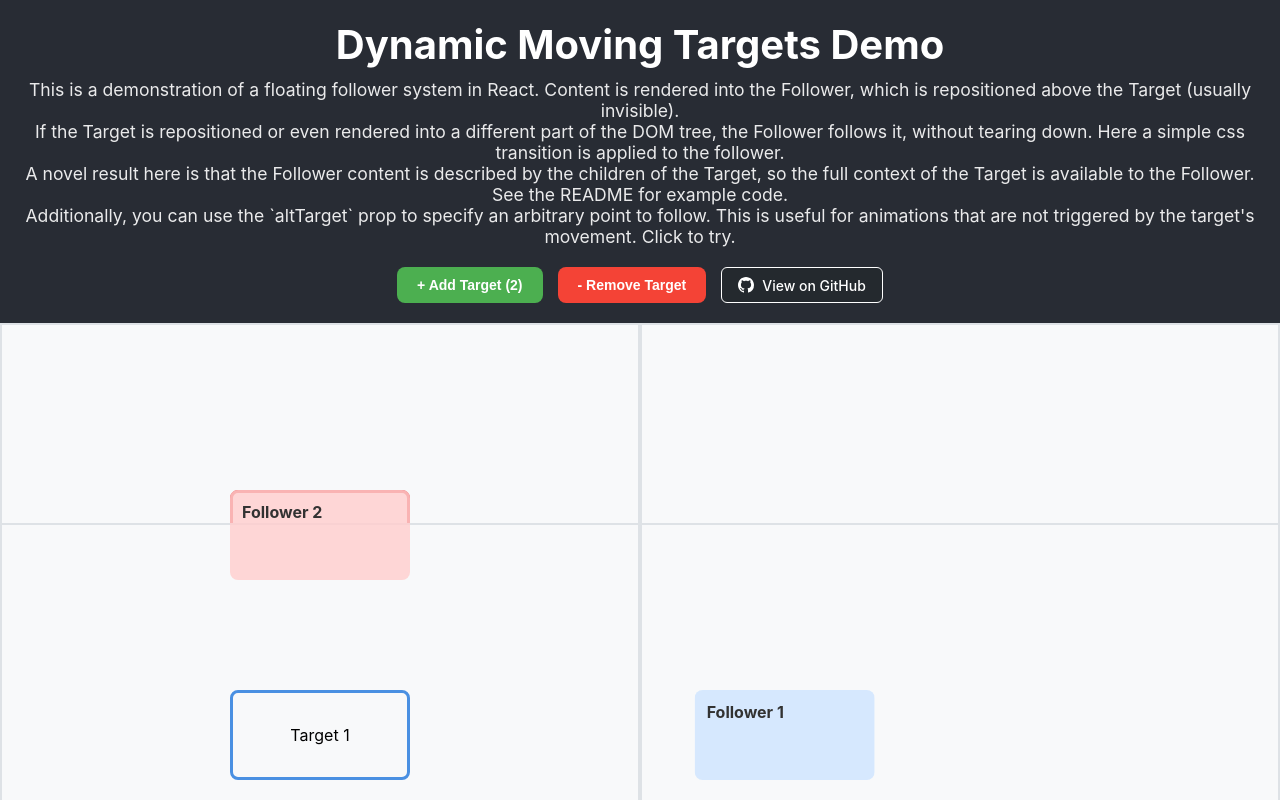
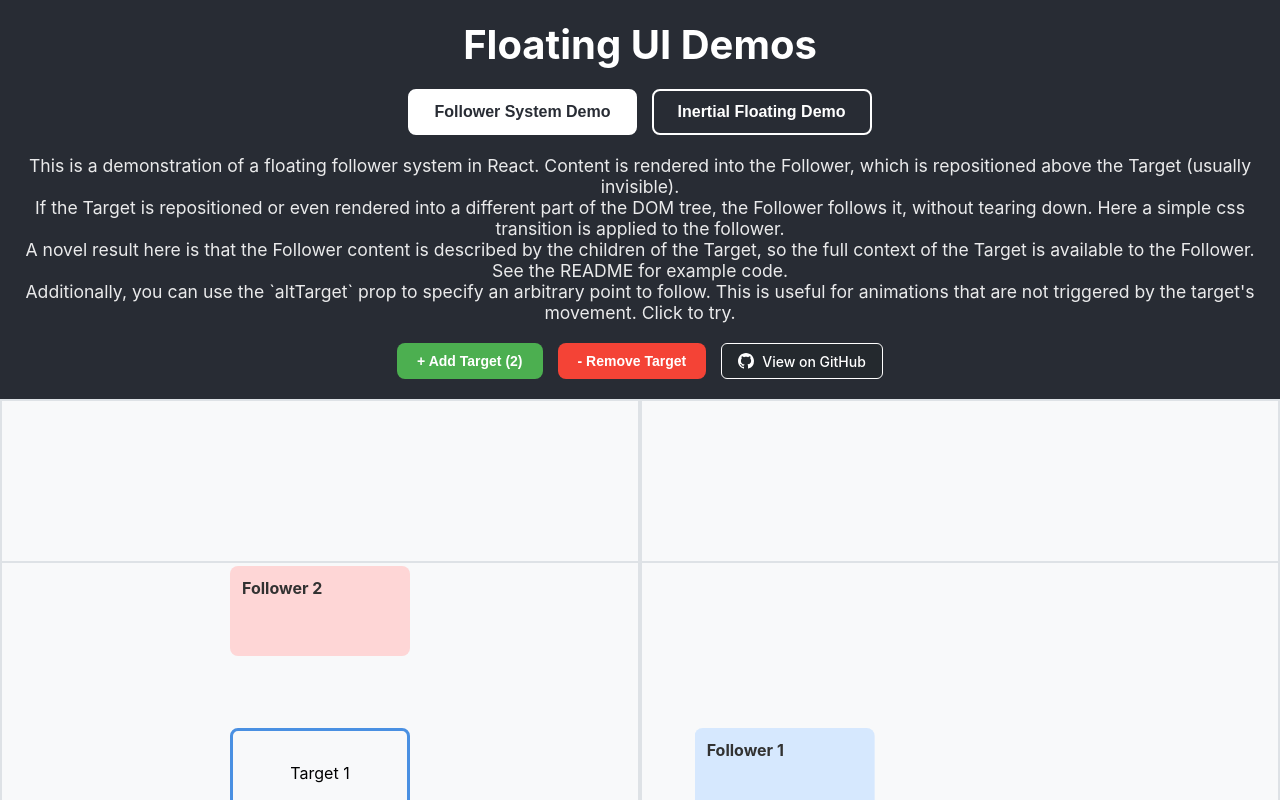
Before and after one commit to kumavis/react-animated-overlay, a React (Create React App) app: page / in a window 1280 px wide. Built offline with nearby package versions, Linux system fonts and the light colour scheme.

Commit message:
feat: initial inertial animation demo

```diff
--- a/package.json
+++ b/package.json
@@ -13,6 +13,7 @@
     "@types/node": "^16.18.126",
     "@types/react": "^19.1.11",
     "@types/react-dom": "^19.1.7",
+    "framer-motion": "^12.23.12",
     "react": "^19.1.1",
     "react-dom": "^19.1.1",
     "react-scripts": "5.0.1",
--- a/src/App.css
+++ b/src/App.css
@@ -15,6 +15,41 @@
 .App-header h1 {
   margin: 0 0 10px 0;
   font-size: 2.5rem;
+}
+
+.demo-navigation {
+  margin: 20px 0;
+  display: flex;
+  gap: 15px;
+  justify-content: center;
+  align-items: center;
+}
+
+.nav-button {
+  padding: 12px 24px;
+  border: 2px solid #ffffff;
+  border-radius: 8px;
+  font-size: 16px;
+  font-weight: bold;
+  cursor: pointer;
+  transition: all 0.3s ease-in-out;
+  background-color: transparent;
+  color: white;
+  min-width: 180px;
+}
+
+.nav-button:hover {
+  background-color: rgba(255, 255, 255, 0.1);
+  transform: translateY(-2px);
+}
+
+.nav-button.active {
+  background-color: #ffffff;
+  color: #282c34;
+}
+
+.nav-button.active:hover {
+  background-color: #f0f0f0;
 }
 
 .App-header p {
@@ -70,6 +105,13 @@
 }
 
 .quadrant-container {
+  flex: 1;
+  display: flex;
+  flex-direction: column;
+  min-height: 0;
+}
+
+.demo-content {
   flex: 1;
   display: flex;
   flex-direction: column;
@@ -141,6 +183,13 @@ body > div[style*="position: fixed"] {
   z-index: 1000;
 }
 
+/* Inertial floating panel - ensure proper positioning */
+.inertial-floating-panel {
+  position: fixed !important;
+  z-index: 2000 !important;
+  transform-origin: top left;
+}
+
 /* Follower styling - make it more visible */
 .follower {
   z-index: 1000;
--- a/src/App.tsx
+++ b/src/App.tsx
@@ -1,5 +1,6 @@
 import React, { useState, useEffect, useRef } from "react";
 import { FollowerProvider, FollowPortal } from "./components/FollowerSystem";
+import InertialFloatingDemo from "./components/InertialFloatingDemo";
 import "./App.css";
 
 interface Target {
@@ -46,6 +47,7 @@ const TargetRepresentation: React.FC<{ id: string, targetRef: React.Ref<HTMLDivE
 }
 
 function AppContent() {
+  const [currentDemo, setCurrentDemo] = useState<'follower' | 'inertial'>('follower');
   const [targets, setTargets] = useState<Target[]>(() => {
     const now = Date.now();
     return [
@@ -181,17 +183,44 @@ function AppContent() {
   return (
     <div className="App">
       <header className="App-header">
-        <h1>Dynamic Moving Targets Demo</h1>
+        <h1>Floating UI Demos</h1>
+
+        <div className="demo-navigation">
+          <button
+            onClick={() => setCurrentDemo('follower')}
+            className={`nav-button ${currentDemo === 'follower' ? 'active' : ''}`}
+          >
+            Follower System Demo
+          </button>
+          <button
+            onClick={() => setCurrentDemo('inertial')}
+            className={`nav-button ${currentDemo === 'inertial' ? 'active' : ''}`}
+          >
+            Inertial Floating Demo
+          </button>
+        </div>
+
+        {currentDemo === 'follower' && (
           <p>
             This is a demonstration of a floating follower system in React. Content is rendered into the Follower, which is repositioned above the Target (usually invisible).
-          <br/>
+            <br />
             If the Target is repositioned or even rendered into a different part of the DOM tree, the Follower follows it, without tearing down. Here a simple css transition is applied to the follower.
             <br />
             A novel result here is that the Follower content is described by the children of the Target, so the full context of the Target is available to the Follower. See the README for example code.
             <br />
             Additionally, you can use the `altTarget` prop to specify an arbitrary point to follow. This is useful for animations that are not triggered by the target's movement. Click to try.
           </p>
+        )}
 
+        {currentDemo === 'inertial' && (
+          <p>
+            This demo shows how to use Framer Motion for an inertial animation for the Follower.
+            <br />
+            Click to move the target and watch the panel follow with smooth inertia. Click in a triangle shape to see the smooth motion curves.
+          </p>
+        )}
+
+        {currentDemo === 'follower' && (
           <div className="target-controls">
             <button
               onClick={addTarget}
@@ -242,9 +271,12 @@ function AppContent() {
               View on GitHub
             </a>
           </div>
+        )}
       </header>
 
-      <main
+      <main className="demo-content">
+        {currentDemo === 'follower' ? (
+          <div
             className="quadrant-container"
             onClick={handlePageClick}
           >
@@ -256,8 +288,13 @@ function AppContent() {
               {renderQuadrant(2)}
               {renderQuadrant(3)}
             </div>
+          </div>
+        ) : (
+          <InertialFloatingDemo />
+        )}
       </main>
 
+      {currentDemo === 'follower' && (
         <footer className="App-footer">
           <p>{targets.length} targets moving independently • Each has its own follower</p>
           <div style={{ marginTop: "10px" }}>
@@ -282,6 +319,7 @@ function AppContent() {
             })}
           </div>
         </footer>
+      )}
     </div>
   );
 }
--- /dev/null
+++ b/src/components/InertialFloatingDemo.tsx
@@ -0,0 +1,182 @@
+import React, { useEffect, useRef, useState } from "react";
+import {
+  useFloating,
+  autoUpdate,
+  offset,
+  flip,
+  shift,
+  useDismiss,
+  useRole,
+  useInteractions,
+  FloatingPortal,
+} from "@floating-ui/react";
+import { motion, useSpring } from "framer-motion";
+
+/**
+ * A demo showing a floating element that follows a virtual position with inertial animation.
+ * Uses a virtual element reference that gets updated on clicks, with smooth spring-based movement.
+ */
+export default function InertialFloatingDemo() {
+  // const [open, setOpen] = useState(true);
+  const [virtualPosition, setVirtualPosition] = useState({ x: 100, y: 100 });
+  const containerRef = useRef<HTMLDivElement>(null);
+
+  const {
+    refs,
+    context,
+    x,               // target x from Floating UI
+    y,               // target y from Floating UI
+    strategy,
+    placement,
+    elements,
+  } = useFloating({
+    open: true,
+    // onOpenChange: setOpen,
+    placement: "top",
+    strategy: "fixed",
+    middleware: [
+      offset(16),
+      flip({ padding: 8 }),
+      shift({ padding: 8 }),
+    ],
+    whileElementsMounted: (reference, floating, update) =>
+      autoUpdate(reference, floating, update, { animationFrame: true }),
+  });
+
+  const { getReferenceProps, getFloatingProps } = useInteractions([
+    useRole(context, { role: "dialog" }),
+    useDismiss(context),
+  ]);
+
+  // Inertial springs for the floating's position with sensible defaults
+  const stiffness = 3;
+  const damping = 3;
+  const mass = 1;
+  const springX = useSpring(0, { stiffness, damping, mass });
+  const springY = useSpring(0, { stiffness, damping, mass });
+
+  // Update spring targets when Floating UI position changes
+  useEffect(() => {
+    console.log('Floating UI calculated position:', { x, y });
+    if (typeof x === "number") springX.set(x);
+    if (typeof y === "number") springY.set(y);
+  }, [x, y, springX, springY]);
+
+  // Set up virtual element reference
+  useEffect(() => {
+    if (containerRef.current) {
+      const containerRect = containerRef.current.getBoundingClientRect();
+      const virtualEl = {
+        getBoundingClientRect() {
+          const rect = {
+            x: containerRect.left + virtualPosition.x,
+            y: containerRect.top + virtualPosition.y,
+            top: containerRect.top + virtualPosition.y,
+            left: containerRect.left + virtualPosition.x,
+            bottom: containerRect.top + virtualPosition.y + 20,
+            right: containerRect.left + virtualPosition.x + 20,
+            width: 20,
+            height: 20,
+          };
+          return rect;
+        },
+      };
+      refs.setPositionReference(virtualEl);
+      console.log('Set position reference to virtual element');
+      return () => refs.setPositionReference(null);
+    }
+  }, [virtualPosition, refs]);
+
+  const handleClick = (e: React.MouseEvent) => {
+    if (containerRef.current) {
+      const containerRect = containerRef.current.getBoundingClientRect();
+      const clickX = e.clientX - containerRect.left;
+      const clickY = e.clientY - containerRect.top;
+
+      setVirtualPosition({
+        x: clickX,
+        y: clickY,
+      });
+    }
+  };
+
+  return (
+    <div className="inertial-demo" style={{
+      height: '100%',
+      display: 'flex',
+      flexDirection: 'column'
+    }}>
+
+      <div
+        ref={containerRef}
+        className="demo-area"
+        onClick={handleClick}
+        style={{
+          flex: 1,
+          position: 'relative',
+          cursor: 'crosshair',
+          background: 'linear-gradient(45deg, #f0f0f0 25%, transparent 25%), linear-gradient(-45deg, #f0f0f0 25%, transparent 25%), linear-gradient(45deg, transparent 75%, #f0f0f0 75%), linear-gradient(-45deg, transparent 75%, #f0f0f0 75%)',
+          backgroundSize: '20px 20px',
+          backgroundPosition: '0 0, 0 10px, 10px -10px, -10px 0px'
+        }}
+      >
+        {/* Visual indicator of virtual target position */}
+        <div
+          style={{
+            position: 'absolute',
+            left: virtualPosition.x,
+            top: virtualPosition.y,
+            transform: 'translate(-50%, -50%)',
+            width: '20px',
+            height: '20px',
+            background: '#007bff',
+            borderRadius: '50%',
+            border: '3px solid white',
+            boxShadow: '0 2px 8px rgba(0,0,0,0.3)',
+            zIndex: 5,
+          }}
+        />
+
+        <FloatingPortal>
+          {true && (
+            <motion.div
+              ref={refs.setFloating}
+              {...getFloatingProps()}
+              className="inertial-floating-panel"
+              style={{
+                position: strategy,
+                top: springY,
+                left: springX,
+                willChange: "transform",
+                zIndex: 1000,
+                background: 'white',
+                border: '2px solid #28a745',
+                borderRadius: '12px',
+                padding: '16px',
+                boxShadow: '0 8px 32px rgba(0,0,0,0.15)',
+                minWidth: '200px',
+                textAlign: 'center',
+              }}
+            >
+              <div style={{ fontSize: '14px', fontWeight: 'bold', color: '#28a745' }}>
+                Following with inertia! 🚀
+              </div>
+              <div style={{ fontSize: '12px', color: '#666', marginTop: '4px' }}>
+                Velocity: ({Math.round(springX.getVelocity())}, {Math.round(springY.getVelocity())})
+              </div>
+              <div style={{ fontSize: '12px', color: '#666', marginTop: '4px' }}>
+                Spring: ({Math.round(springX.get())}, {Math.round(springY.get())})
+              </div>
+              <div style={{ fontSize: '12px', color: '#666', marginTop: '4px' }}>
+                Floating UI: ({typeof x === 'number' ? Math.round(x) : 'undefined'}, {typeof y === 'number' ? Math.round(y) : 'undefined'})
+              </div>
+              <div style={{ fontSize: '12px', color: '#666', marginTop: '4px' }}>
+                Virtual Pos: ({Math.round(virtualPosition.x)}, {Math.round(virtualPosition.y)})
+              </div>
+            </motion.div>
+          )}
+        </FloatingPortal>
+      </div>
+    </div>
+  );
+}
```
Also changed, not shown: 2 other files (tests, documents, lock files or other folders). Lines whose indentation alone changed are shown as unchanged.
